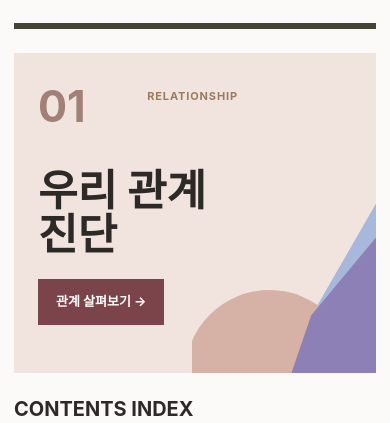
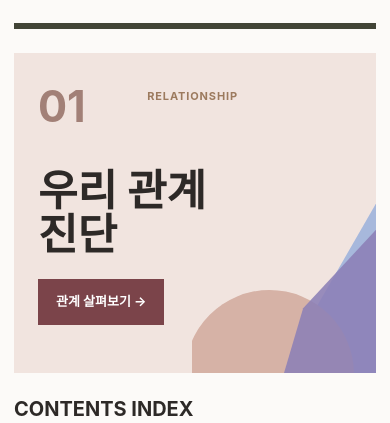
Before and after one commit to coffee-and/eun-contents, a React (Vite) app: page / in a window 390 px wide. Shown: the part 177-600 px from the top of the page. Built offline with nearby package versions, Linux system fonts and the light colour scheme; a web font is replaced by a local one.

Commit message:
style: place hero label above graphic layers

```diff
--- a/src/shared/styles/editorial/home-mark.css
+++ b/src/shared/styles/editorial/home-mark.css
@@ -4,13 +4,23 @@
 }
 
 .theme-hub .featured-card__body {
+  position: relative;
+  z-index: 5;
   grid-template-rows: auto 1fr auto auto;
   align-content: stretch;
   padding-right: clamp(270px, 41vw, 530px);
 }
 
 .theme-hub .featured-card__meta {
+  position: relative;
+  z-index: 6;
   align-self: start;
+}
+
+.theme-hub .featured-card__title,
+.theme-hub .featured-card__button {
+  position: relative;
+  z-index: 6;
 }
 
 .theme-hub .featured-card__title {
@@ -20,6 +30,7 @@
 .theme-hub .home-mark {
   position: absolute;
   inset: 0 0 0 auto;
+  z-index: 1;
   width: clamp(360px, 62%, 760px);
   overflow: hidden;
   pointer-events: none;
@@ -54,11 +65,12 @@
 
 .theme-hub .home-mark__intersection {
   right: 5%;
-  bottom: -1%;
-  width: 31%;
-  height: 42%;
+  bottom: 0;
+  width: 42%;
+  height: 52%;
   background: var(--hub-on-intersection);
-  clip-path: polygon(100% 0, 100% 100%, 0 100%, 23% 58%);
+  clip-path: polygon(100% 0, 100% 100%, 0 100%, 20% 56%);
+  opacity: 0.88;
   z-index: 3;
 }
 
@@ -81,6 +93,13 @@
     right: -12%;
     width: 60%;
     height: 92%;
+  }
+
+  .theme-hub .home-mark__intersection {
+    right: 2%;
+    bottom: 0;
+    width: 43%;
+    height: 50%;
   }
 }
 
@@ -107,9 +126,9 @@
   }
 
   .theme-hub .home-mark__intersection {
-    right: -1%;
+    right: -2%;
     bottom: 0;
-    width: 47%;
-    height: 43%;
+    width: 52%;
+    height: 46%;
   }
 }
```
